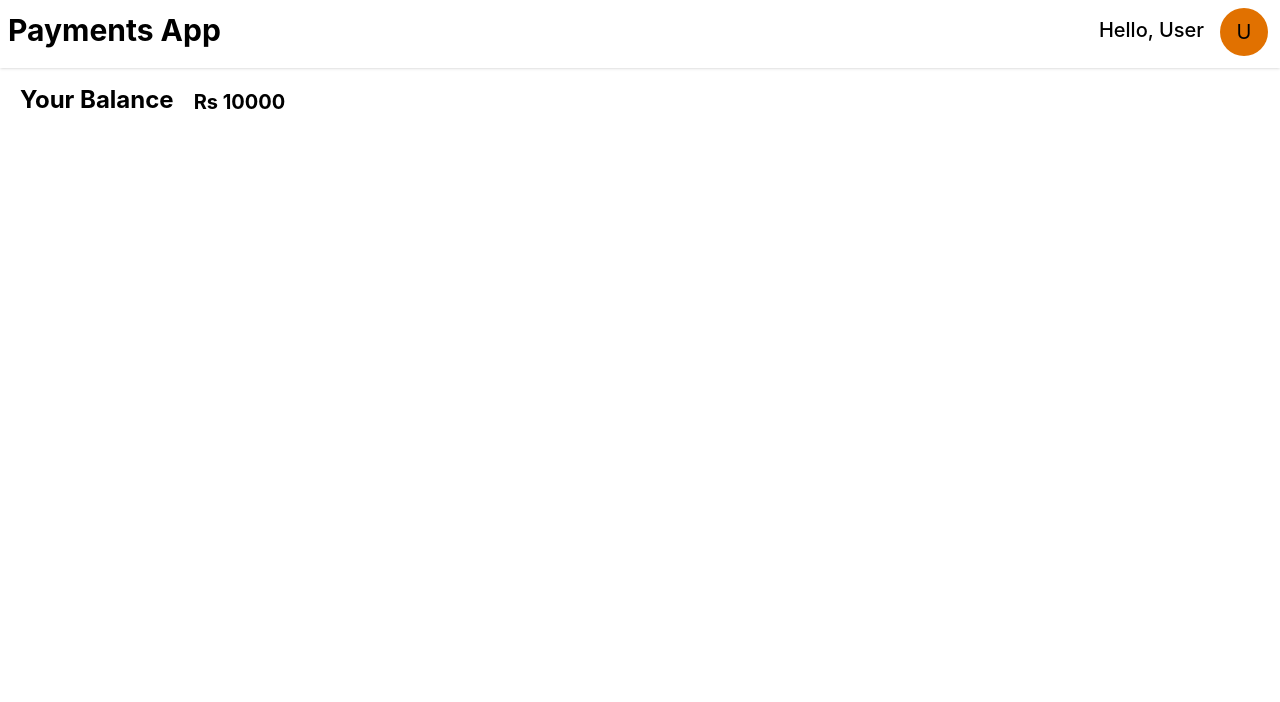
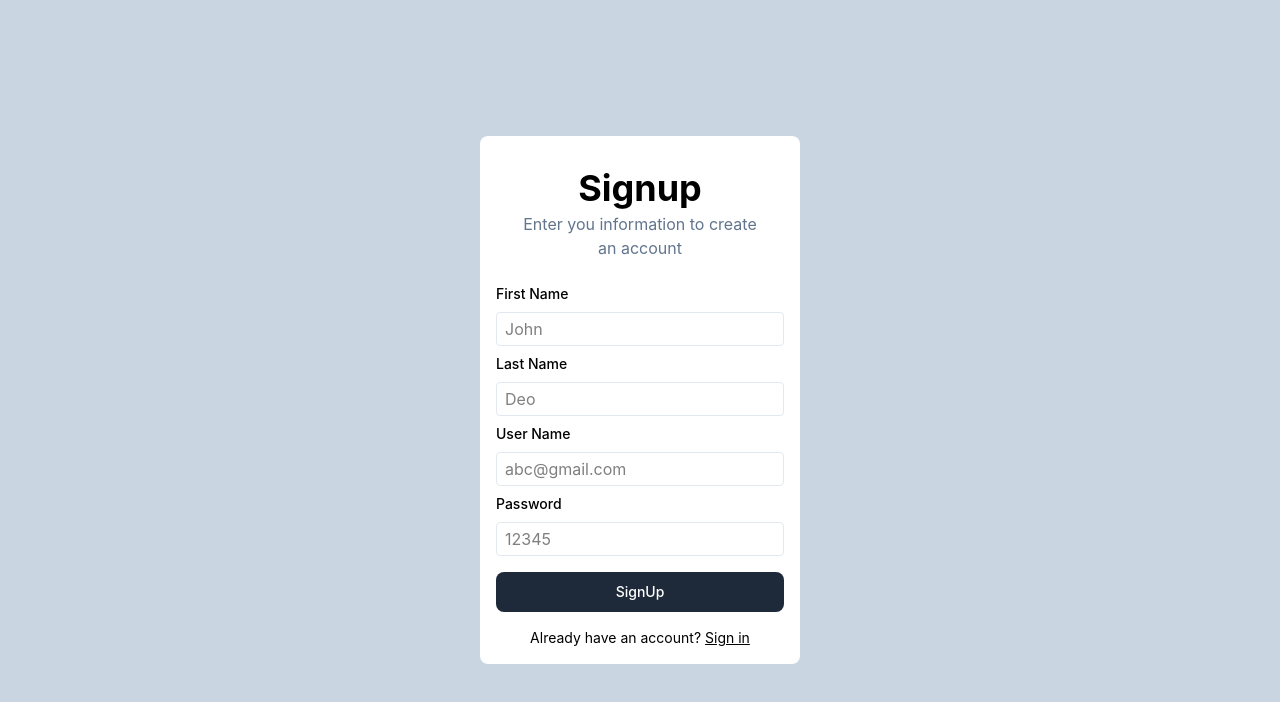
Before and after one commit to Shrishti-warude/Paytm-project, a React (Vite) app in the folder frontend/: page / in a window 1280 px wide. Shown: the top 702 px of the page. Built offline with nearby package versions, Linux system fonts and the light colour scheme.

Commit message:
Added signup component with complete UI

```diff
--- a/frontend/package.json
+++ b/frontend/package.json
@@ -11,6 +11,7 @@
   },
   "dependencies": {
     "@tailwindcss/vite": "^4.3.3",
+    "axios": "^1.20.0",
     "react": "^19.2.8",
     "react-dom": "^19.2.8",
     "react-router-dom": "^7.18.3",
--- a/frontend/src/App.jsx
+++ b/frontend/src/App.jsx
@@ -1,13 +1,14 @@
 import React from 'react'
 import { Route, Routes } from 'react-router-dom';
 import Dashboard from './pages/Dashboard';
+import Signup from './pages/Signup';
 
 const App = () => {
 
   return (
    <>
    <Routes>
-    <Route path="/" element={< Dashboard />} />
+   <Route path="/" element={< Signup />} />
    </Routes>
    </>
   )
--- /dev/null
+++ b/frontend/src/pages/Signup.jsx
@@ -0,0 +1,65 @@
+import React, { useState } from 'react'
+import { Heading } from '../components/Heading';
+import { SubHeading } from '../components/SubHeading';
+import { InputBox } from '../components/InputBox';
+import { Button } from '../components/Button';
+import { BottomWarning } from '../components/BottomWarning';
+import { useNavigate } from 'react-router-dom';
+import axios from 'axios';
+
+
+
+const Signup = () => {
+  const [UserName , setUserName] = useState("");
+  const [Password , setPassword] = useState("");
+  const [FirstName , setFirstName] = useState("");
+  const [LastName , setLastName] = useState("");
+  const navigate = useNavigate();
+
+  return (
+  <>
+   <div className="bg-slate-300 h-screen flex justify-center">
+    <div className="flex flex-col justify-center">
+      <div className="rounded-lg bg-white text-center w-80 p-2 h-max px-4">
+        <Heading label={"Signup"} />
+
+        <SubHeading label={"Enter you information to create an account"} />
+
+        <InputBox  placeholder={"John"} label={"First Name"} onChange={e => {
+          setFirstName(e.target.value);
+        }} />
+
+        <InputBox placeholder={"Deo"} label={"Last Name"} onChange={e => {
+          setLastName(e.target.value);
+        }}/>
+
+        <InputBox placeholder={"abc@gmail.com"} label={"User Name"} onChange={e => {
+          setUserName(e.target.value);
+        }}/>
+
+        <InputBox placeholder={"12345"} label={"Password"} onChange={e => {
+          setPassword(e.target.value);
+        }}/>
+
+        <div className="pt-4">
+          <Button label={"SignUp"} onClick={async() => {
+             const response = await axios.post("http://localhost:5000/user/signup" , {
+              UserName ,
+              Password,
+              FirstName,
+              LastName
+             });
+              localStorage.setItem("token", response.data.token)
+              navigate("/dashboard")
+          }}/>
+        </div>
+
+        <BottomWarning label={"Already have an account?"} buttonText={"Sign in"} to={"/signin"}/>
+      </div>
+    </div>
+   </div>
+  </>
+  )
+}
+
+export default Signup
```
Also changed, not shown: 1 other file (tests, documents, lock files or other folders).
